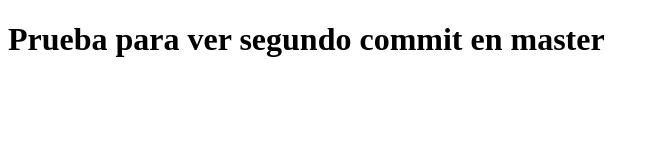
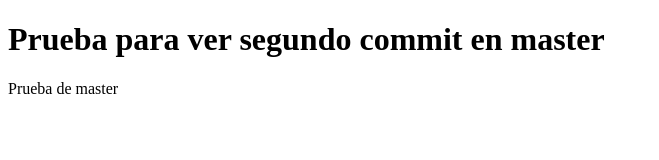
Before and after one commit to Halutor/Paginawebprimera, a plain HTML site: page index.html in a window 1280 px wide. Shown: the whole page, without its empty margins (0-659 px from the left). Drawn offline with Linux system fonts and the light colour scheme.

Commit message:
Tercer commit en master

```diff
--- a/index.html
+++ b/index.html
@@ -9,5 +9,7 @@
 
     <h1>Prueba para ver segundo commit en master</h1>
 
+    <p>Prueba de master</p>
+
 </body>
 </html>
```
